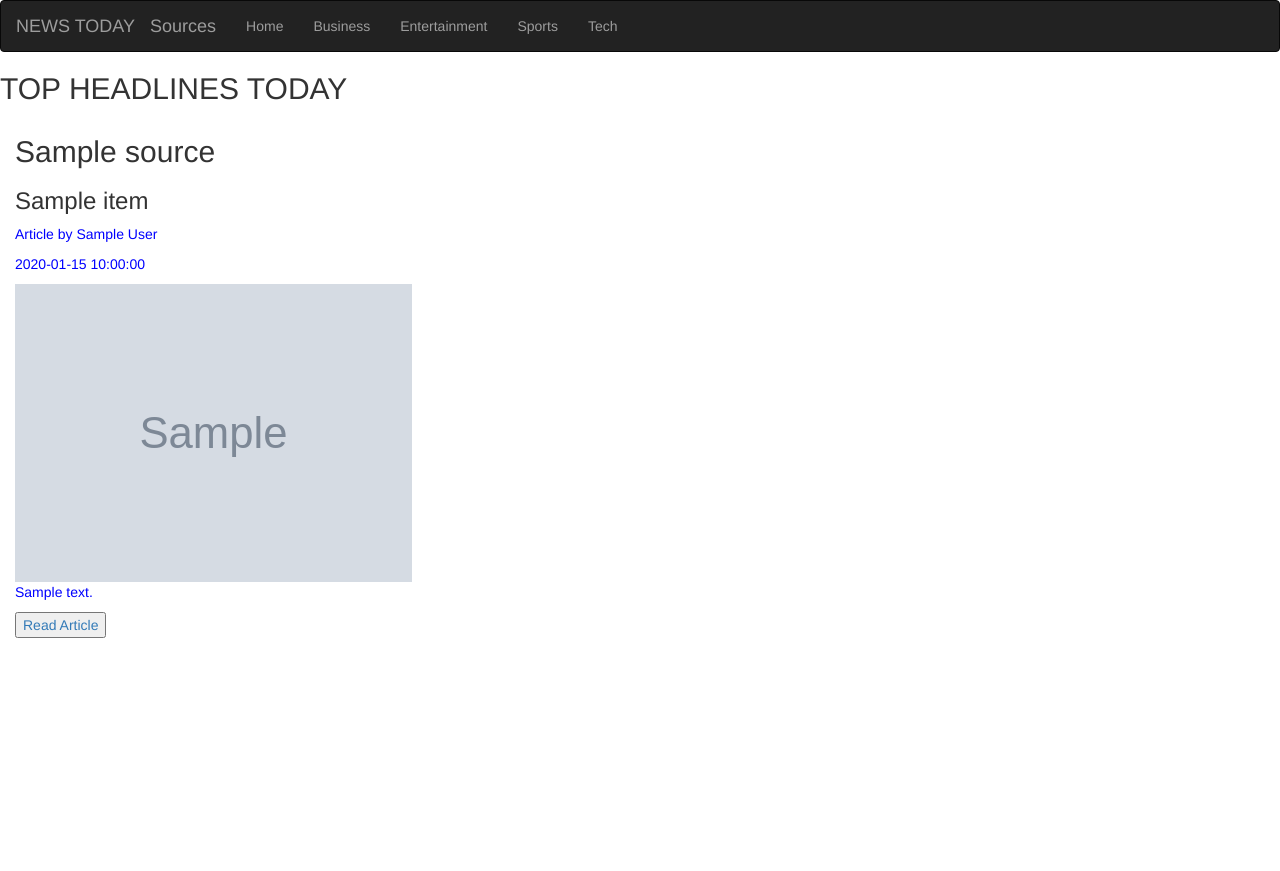
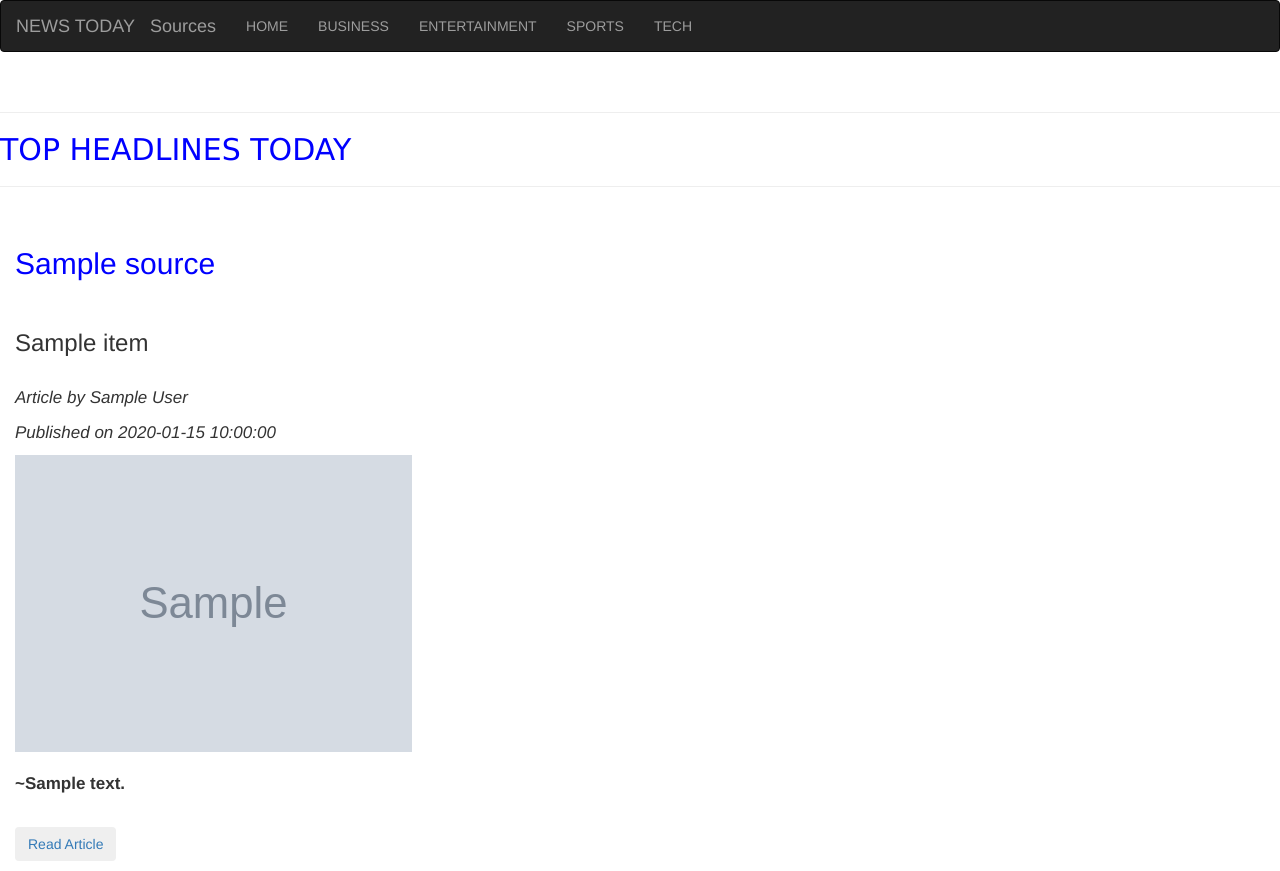
Before and after one commit to DavidWatibini/news-highlighs, a Flask app: template app/templates/index.html in a window 1280 px wide. Before the commit the page ends 638 px from the top, so only its background shows below. Run offline with Flask 2, Linux system fonts and the light colour scheme; the template is opened without the code that fills it: most values are stand-ins (such as "Sample title", 1, 10 or a date in 2020); grey boxes marked "Sample" are stand-in pictures; some libraries are stand-ins or nearby versions.

Commit message:
all stylings done

```diff
--- a/app/static/css/index.css
+++ b/app/static/css/index.css
@@ -1,3 +1,6 @@
-p {
-  color:blue;
+p{
+  font-size: 17px;
 }
+h2{
+  color: blue;
+}
--- a/app/templates/base.html
+++ b/app/templates/base.html
@@ -4,6 +4,6 @@
     {% include 'navbar.html' %}
 {% endblock %}
 
-{% block breaking_news %}
-    {% include 'breaking_news.html' %}
+{% block footer %}
+    {% include 'footer.html' %}
 {% endblock %}
--- a/app/templates/entertainment.html
+++ b/app/templates/entertainment.html
@@ -10,7 +10,7 @@
 <div class="container-fluid">
   <div class="row">
     <div class="col-md-4">
-      <h4>THE WORLD OF Entertainment</h4>
+      <h4>THE WORLD OF ENTERTAINMENT</h4>
       <img src="https://s4.scoopwhoop.com/v4/category/entertainment.png" alt="entertainment image" height="700px" width="450px">
     </div>
     <div class="col-md-8">
--- /dev/null
+++ b/app/templates/footer.html
@@ -0,0 +1,5 @@
+<div class="container-fluid">
+  <footer style="background-color:powderblue;">
+<h2 style="text-align:center;">(C) 2019 David Makhanu</h2>
+  </footer>
+</div>
--- a/app/templates/index.html
+++ b/app/templates/index.html
@@ -2,20 +2,29 @@
 {% extends 'base.html'%}
 
 {% block content %}
-<h2>TOP HEADLINES TODAY</h2>
+<br>
+<hr>
+<h2 style="font-family:verdana";>TOP HEADLINES TODAY</h2>
+<hr>
+<br>
 {% block styles%}
     {{ super() }}
     <link rel="stylesheet" href="{{url_for('static', filename='index.css')}}">
 {% endblock%}
 {% for item in article %}
 <div class="col-md-4">
-  <h2>{{ item.source.name }}</h2>
-  <h3>{{ item.title}}</h3>
-  <p> Article by {{ item.author}}</p>
-  <p>{{ item.publishedAt}}</p>
+  <h2 style="color:blue;">{{ item.source.name }}</h2>
+  <br>
+  <h3 style="style="font-family:serif";>{{ item.title}}</h3>
+  <br>
+  <p><em>Article by {{ item.author}}</em></p>
+  <p><em>Published on {{ item.publishedAt}}</em></p>
   <img src="{{ item.urlToImage }}" alt="{{ item.title }} urlToImage" class="img-responsive" height="auto" width="auto">
-  <p>{{ item.description}}</p>
-  <p><a href="{{item.url}}" target="_blank"><button>Read Article</button></a></p>
+  <br>
+  <p style="style="font-family:verdana"><b> ~{{ item.description}}</b></p>
+  <br>
+  <p><a href="{{item.url}}" target="_blank"><button type="button" class="btn btn-outline-dark">Read Article</button></a></p>
+
 </div>
 {% endfor %}
 
--- a/app/templates/macros.html
+++ b/app/templates/macros.html
@@ -2,7 +2,7 @@
 
 {% for news in news_list %}
 <div class="container-fluid">
-  <p><a href="{{news.url}}">
+  <p><a href="{{news.url}}" target="_blank">
       <h1>{{ news.name}}</h1>
     </a></p>
   <p>{{news.description}}</p>
--- a/app/templates/navbar.html
+++ b/app/templates/navbar.html
@@ -12,11 +12,11 @@
     </div>
     <div class="navbar-collapse collapse">
       <ul class="nav navbar-nav">
-        <li><a href="/">Home</a></li>
-        <li><a href="/business">Business</a></li>
-        <li><a href="/entertainment">Entertainment</a></li>
-        <li><a href="/sport">Sports</a></li>
-        <li><a href="/tech">Tech</a></li>
+        <li><a href="/">HOME</a></li>
+        <li><a href="/business">BUSINESS</a></li>
+        <li><a href="/entertainment">ENTERTAINMENT</a></li>
+        <li><a href="/sport">SPORTS</a></li>
+        <li><a href="/tech">TECH</a></li>
     </div>
 
   </div>
```
Also changed, not shown: app/templates/general.html (+10 -3 lines), app/templates/tech.html (+17 -3 lines).
